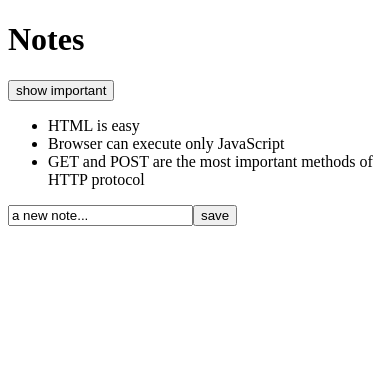
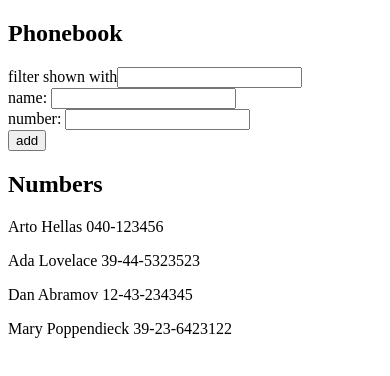
Before and after one commit to tianpeng97/react-testing-ground, a React (Create React App) app in the folder part2/: page / in a window 390 px wide. Shown: the top 376 px of the page. Built offline with nearby package versions, Linux system fonts and the light colour scheme.

Commit message:
start Phonebook component

```diff
--- /dev/null
+++ b/part2/src/Phonebook.jsx
@@ -0,0 +1,81 @@
+import React from 'react'
+import { useState } from 'react'
+
+const Phonebook = () => {
+  const [persons, setPersons] = useState([
+    { name: 'Arto Hellas', number: '040-123456', id: 1 },
+    { name: 'Ada Lovelace', number: '39-44-5323523', id: 2 },
+    { name: 'Dan Abramov', number: '12-43-234345', id: 3 },
+    { name: 'Mary Poppendieck', number: '39-23-6423122', id: 4 },
+  ])
+  const [newName, setNewName] = useState('')
+  const [newNumber, setNewNumber] = useState('')
+  const [newSearch, setNewSearch] = useState('')
+  const [showAll, setShowAll] = useState(true)
+
+  const handleNewName = (event) => {
+    setNewName(event.target.value)
+  }
+
+  const handleNewNumber = (event) => {
+    setNewNumber(event.target.value)
+  }
+
+  const handleSubmit = (event) => {
+    event.preventDefault()
+
+    const personObject = {
+      name: newName,
+      number: newNumber,
+    }
+
+    if (persons.find((person) => person.name === newName)) {
+      alert(`${newName} is already added to phonebook`)
+    } else {
+      setPersons(persons.concat(personObject))
+    }
+  }
+
+  const handleSearch = (event) => {
+    if (event.target.value === '') {
+      setShowAll(true)
+    } else {
+      setNewSearch(event.target.value)
+      setShowAll(false)
+    }
+  }
+
+  const personsToShow = showAll
+    ? persons
+    : persons.filter((person) => person.name.toLowerCase().includes(newSearch))
+
+  return (
+    <div>
+      <h2>Phonebook</h2>
+      <div>
+        filter shown with
+        <input onChange={handleSearch} />
+      </div>
+
+      <form onSubmit={handleSubmit}>
+        <div>
+          name: <input onChange={handleNewName} />
+        </div>
+        <div>
+          number: <input onChange={handleNewNumber} />
+        </div>
+        <div>
+          <button type="submit">add</button>
+        </div>
+      </form>
+      <h2>Numbers</h2>
+      {personsToShow.map((person) => (
+        <p>
+          {person.name} {person.number}
+        </p>
+      ))}
+    </div>
+  )
+}
+
+export default Phonebook
--- a/part2/src/index.jsx
+++ b/part2/src/index.jsx
@@ -1,7 +1,7 @@
 import React from 'react'
 import ReactDOM from 'react-dom/client'
 
-import App from './App'
+import Phonebook from './Phonebook'
 
 const notes = [
   {
@@ -24,6 +24,4 @@ const notes = [
   },
 ]
 
-ReactDOM.createRoot(document.getElementById('root')).render(
-  <App notes={notes} />
-)
+ReactDOM.createRoot(document.getElementById('root')).render(<Phonebook />)
```
Also changed, not shown: part2/notes.txt.
